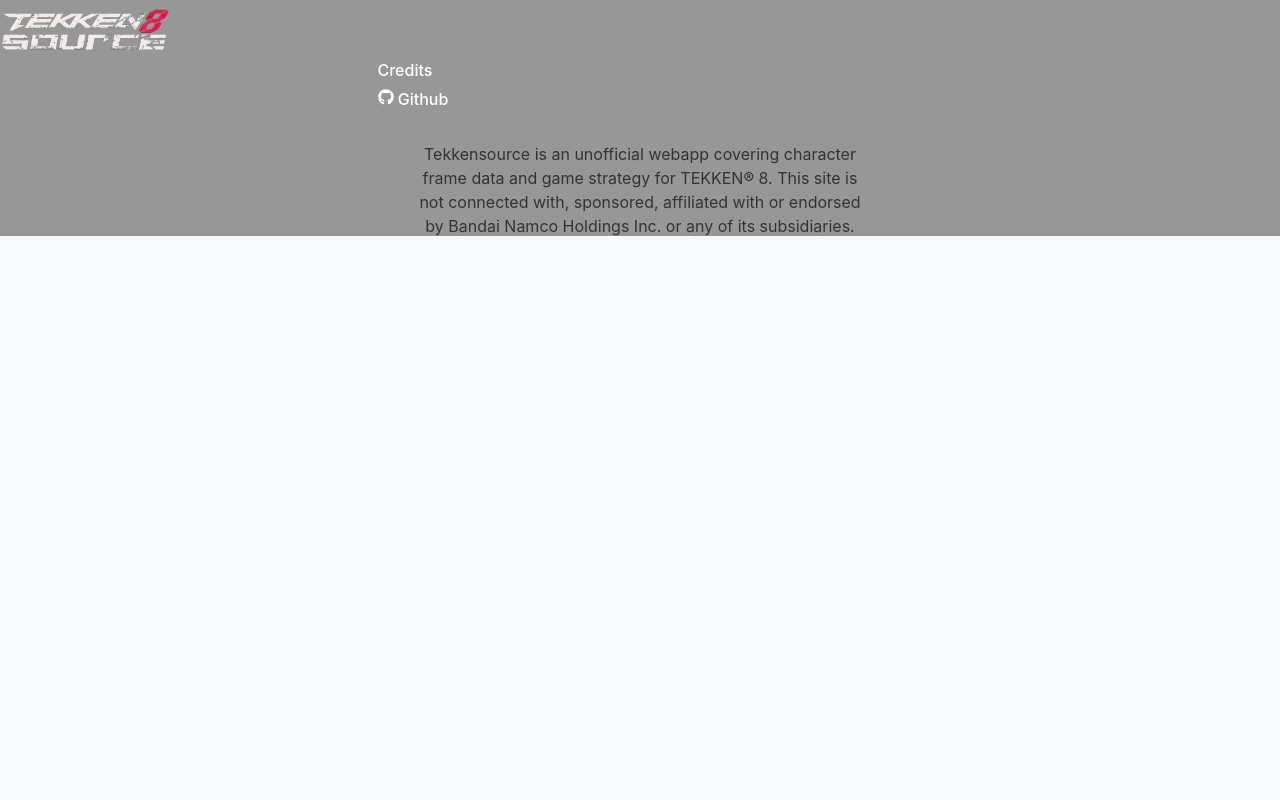
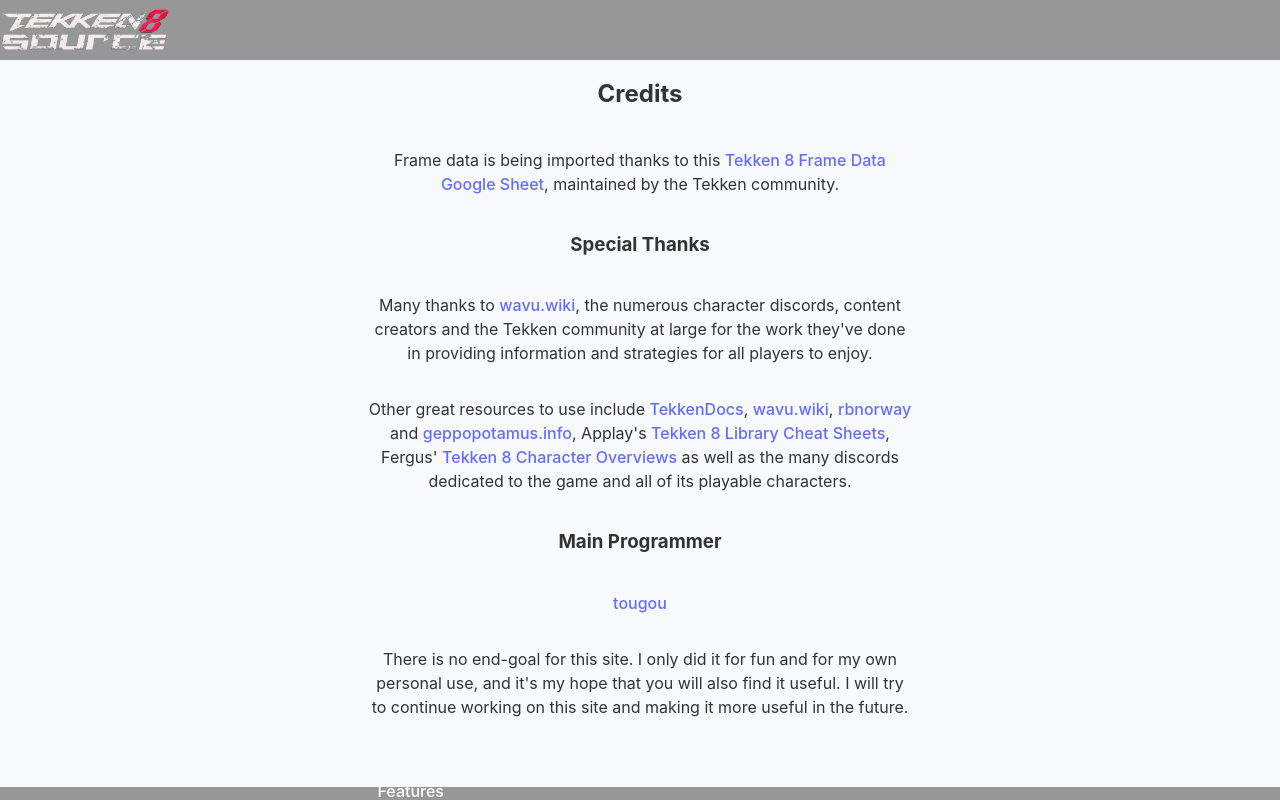
Before and after one commit to cifredo-sebastian/T8FrameData, a React (Vite) app in the folder t8framedata-project/: page /credits in a window 1280 px wide. Shown: the top 800 px of the page. Built offline with nearby package versions, Linux system fonts and the light colour scheme.

Commit message:
Credits page

```diff
--- a/t8framedata-project/src/components/Credits.jsx
+++ b/t8framedata-project/src/components/Credits.jsx
@@ -2,6 +2,24 @@
 
 function Credits () {
 
+    return (
+        <>
+            <div className="credits">
+                <h2>Credits</h2>
+                <p>Frame data is being imported thanks to this <a href="https://docs.google.com/spreadsheets/d/1IDC11ShZjpo6p5k8kV24T-jumjY27oQZlwvKr_lb4iM/edit?gid=1132769394#gid=1132769394">Tekken 8 Frame Data Google Sheet</a>, maintained by the Tekken community.</p>
+
+                <h3>Special Thanks</h3>
+                <p>Many thanks to <a href="https://wavu.wiki/t/Main_Page">wavu.wiki</a>, the numerous character discords, content creators and the Tekken community at large for the work they've done in providing information and strategies for all players to enjoy.</p>
+
+                <p>Other great resources to use include <a href="https://tekkendocs.com/">TekkenDocs</a>, <a href="https://wavu.wiki/t/Main_Page">wavu.wiki</a>, <a href="https://rbnorway.org/T8-frame-data/">rbnorway</a> and <a href="https://geppopotamus.info/game/tekken8/index.htm">geppopotamus.info</a>, Applay's <a href="https://docs.google.com/spreadsheets/d/e/2PACX-1vTsgbCJNSTKajMNlJvQleJOl0eTiEcV-PbeU0obDg1lsSqmz0lTtcD2k6NzfTPt7Db9Ua2dz1o_34Sv/pubhtml">Tekken 8 Library Cheat Sheets</a>, Fergus' <a href="https://docs.google.com/document/d/1CG-ZUE6EqqQk7QSfc1feddeS8411f8t38EMFQ1Le9Cc/edit#heading=h.mrh2dzv4qq1k">Tekken 8 Character Overviews</a> as well as the many discords dedicated to the game and all of its playable characters.</p>
+
+                <h3>Main Programmer</h3>
+                <p><a href="https://github.com/cifredo-sebastian">tougou</a></p>
+
+                <p>There is no end-goal for this site. I only did it for fun and for my own personal use, and it's my hope that you will also find it useful. I will try to continue working on this site and making it more useful in the future.</p>
+            </div>
+        </>
+    )
 }
 
 export default Credits;
--- a/t8framedata-project/src/data/punisherData.js
+++ b/t8framedata-project/src/data/punisherData.js
@@ -647,8 +647,8 @@
     },
     "yoshimitsu" : {
         "standing" : [
-            ["i6","1SS.1+4","21 (+)","+14"],
-            ["i8","NSS.1+4","24 (+)","+14 +64a"],
+            ["i6","1SS.1+4","21 (+)","+14","Flash may punish specific moves in specific situations, but it will not punish any -6 move or above due to spacing and other such factors."],
+            ["i8","NSS.1+4","24 (+)","+14 +64a","NSS Flash may punish specific moves in specific situations, but it will not punish any -8 move or above due to spacing and other such factors."],
             ["i10","1,1SS.1","26","+4c"],
             ["i10","1,NSS.1","29","+16d"],
             ["i11","2,2","28","+15g"],
@@ -662,10 +662,10 @@
             ["i18","H.2+3","51","-3d","Heat smash, requires heat"]
         ],
         "crouching" : [
-            ["i6","FC 1SS.d+1+4 	 	","20 (+)","+14"],
-            ["i8","FC NSS.d+1+4 	 	","24 (+)","+14 +64a"],
+            ["i6","FC 1SS.d+1+4","20 (+)","+14","Flash may punish specific moves in specific situations, but it will not punish any -6 move or above due to spacing and other such factors."],
+            ["i8","FC NSS.d+1+4","24 (+)","+14 +64a","NSS Flash may punish specific moves in specific situations, but it will not punish any -8 move or above due to spacing and other such factors."],
             ["i11","ws4","14","+5"],
-            ["i14","ws1,2 (+)","30","+14g"],
+            ["i14","ws1,2","30 (+)","+14g"],
             ["i15","ws2,1SS.1","27 (+)","+36a (+26)"],
             ["i15","uf+3","15 (+)","+32a (+22)"],
             ["i17","f,n,d,df+1","22 (+)","+35a (+25)"],
--- a/t8framedata-project/src/index.css
+++ b/t8framedata-project/src/index.css
@@ -636,12 +636,19 @@
 /* ############################################################ Features ############################################################*/
 
 .features {
+  display: flex;
+  justify-content: center;
+  flex-direction: column;
   padding-bottom: 4.5rem;
 }
 
 /* ############################################################ Credits ############################################################*/
 
 .credits {
+  display: flex;
+  justify-content: center;
+  flex-direction: column;
+  max-width: 545px;
   padding-bottom: 4.5rem;
 }
 
```
